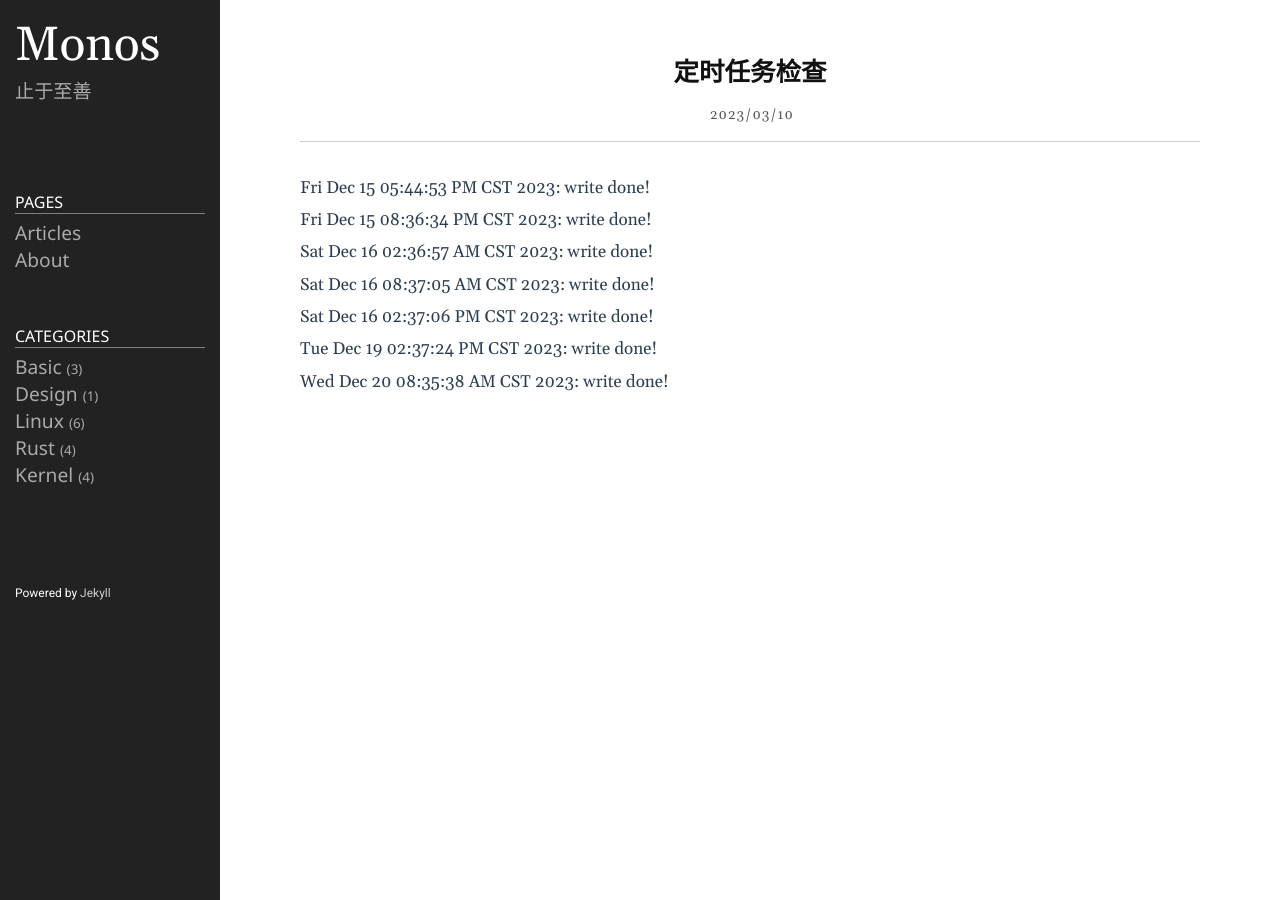
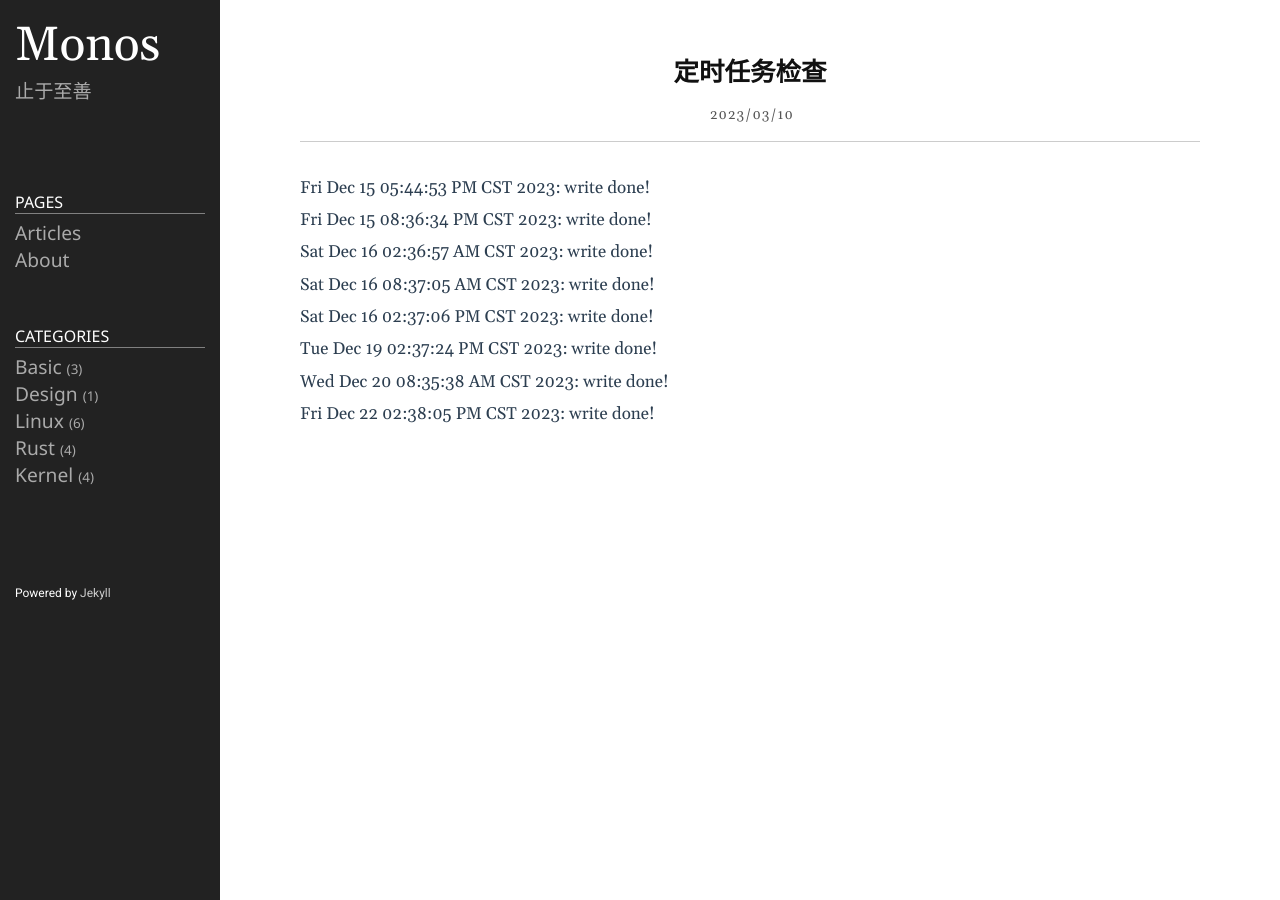
Before and after one commit to lclgo/lclgo.github.io, a Jekyll site: the page built from _posts/2023-03-10-weekly.md, in a window 1280 px wide. Built offline with Jekyll 4.4.1, drawn with Linux system fonts in a browser that asks for light colours.

Commit message:
timer check

```diff
--- a/_posts/2023-03-10-weekly.md
+++ b/_posts/2023-03-10-weekly.md
@@ -17,3 +17,5 @@ Sat Dec 16 02:37:06 PM CST 2023: write done!
 Tue Dec 19 02:37:24 PM CST 2023: write done!
 
 Wed Dec 20 08:35:38 AM CST 2023: write done!
+
+Fri Dec 22 02:38:05 PM CST 2023: write done!
```
